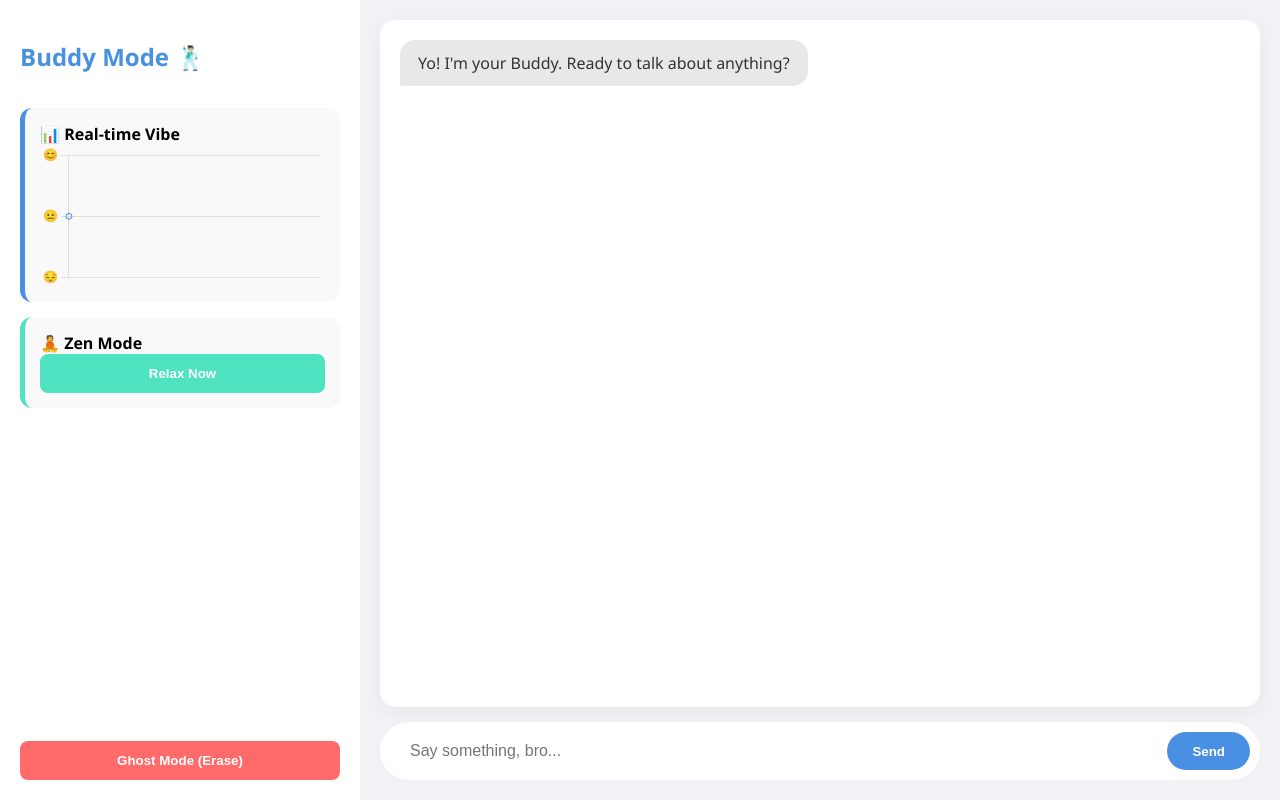
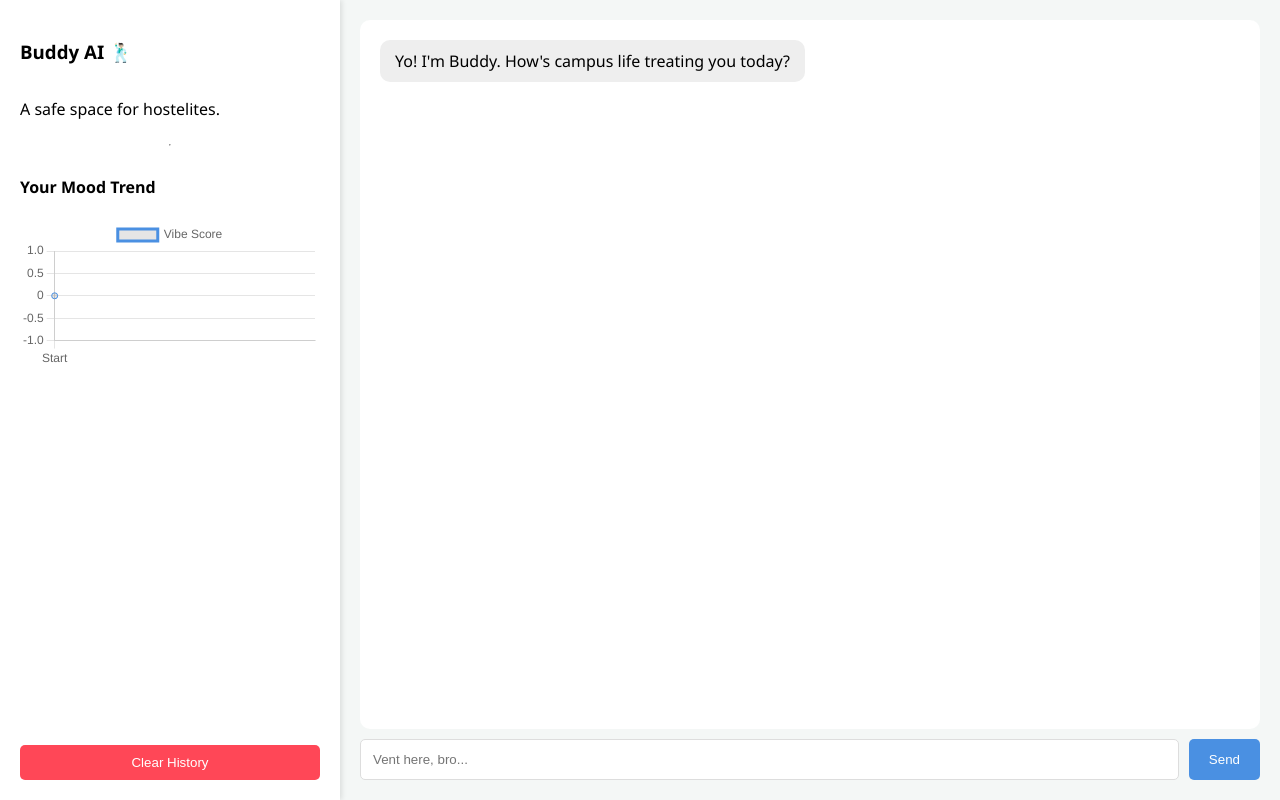
Before and after one commit to amirthas-a11y/mental-wellness-chatbot, a Flask app: page / in a window 1280 px wide. Run offline with Flask 3, Linux system fonts and the light colour scheme.

```diff
--- a/app.py
+++ b/app.py
@@ -1,17 +1,15 @@
 import os
 import sqlite3
-import uuid
-from datetime import datetime
 from flask import Flask, render_template, request, jsonify
 from google import genai
 from vaderSentiment.vaderSentiment import SentimentIntensityAnalyzer
 
 app = Flask(__name__)
 app.secret_key = os.environ.get("FLASK_SECRET", "wellness_buddy_2026")
-DB_PATH = "chats.db" # Updated to match your file name
+DB_PATH = "chat_history.db"
 
 analyzer = SentimentIntensityAnalyzer()
-MODEL_ID = "gemini-1.5-flash" # Higher quota for demo
+MODEL_ID = "gemini-1.5-flash" # Use 1.5 for the demo to avoid 429 errors
 
 def get_db():
     return sqlite3.connect(DB_PATH)
@@ -24,13 +22,13 @@ def index():
 def chat():
     user_data = request.json
     user_message = user_data.get("message", "").strip()
-    session_id = user_data.get("session_id", str(uuid.uuid4()))
 
     if not user_message:
         return jsonify({"response": "I'm listening, bro. Go ahead.", "score": 0})
 
     try:
         api_key = os.environ.get("GEMINI_API_KEY")
+        # Initialize the client inside the route to ensure it catches the key
         client = genai.Client(api_key=api_key)
 
         persona = "You are 'Buddy', a chill college companion. Use casual language (bro, yaar). Keep it brief."
@@ -44,19 +42,17 @@ def chat():
         vs = analyzer.polarity_scores(user_message)
         score = float(vs['compound'])
 
-        # Log to Database matching your exact schema
         with get_db() as conn:
             conn.execute(
-                "INSERT INTO chats (session_id, user_message, bot_response, sentiment_score, timestamp) VALUES (?, ?, ?, ?, ?)",
-                (session_id, user_message, bot_response, score, datetime.now().isoformat())
+                "INSERT INTO chats (user_message, bot_response, sentiment_score) VALUES (?, ?, ?)",
+                (user_message, bot_response, score)
             )
             conn.commit()
 
-        return jsonify({"response": bot_response, "score": score, "session_id": session_id})
+        return jsonify({"response": bot_response, "score": score})
 
     except Exception as e:
-        if "429" in str(e):
-            return jsonify({"response": "Too many requests! Wait 30 seconds, buddy.", "score": 0})
+        print(f"DEBUG ERROR: {e}") # This shows up in Render Logs
         return jsonify({"response": "Connection shaky, but I'm here.", "score": 0})
 
 if __name__ == "__main__":
--- a/flask.txt
+++ b/flask.txt
@@ -1,3 +1,5 @@
+
+
 flask
 google-genai
 vaderSentiment
--- a/templates/index.html
+++ b/templates/index.html
@@ -3,46 +3,39 @@
 <head>
     <meta charset="UTF-8">
     <meta name="viewport" content="width=device-width, initial-scale=1.0">
-    <title>Wellness Buddy | Gemini 2.0</title>
+    <title>Buddy AI | Wellness</title>
     <script src="https://cdn.jsdelivr.net/npm/chart.js"></script>
     <style>
-        :root { --primary: #4A90E2; --secondary: #50E3C2; --danger: #FF6B6B; --bg: #F4F7F6; }
-        body { font-family: 'Segoe UI', sans-serif; background: var(--bg); display: flex; height: 100vh; margin: 0; overflow: hidden; }
-        .sidebar { width: 320px; background: white; padding: 20px; box-shadow: 2px 0 10px rgba(0,0,0,0.05); display: flex; flex-direction: column; gap: 15px; }
-        .card { background: #f9f9f9; padding: 15px; border-radius: 12px; border-left: 5px solid var(--primary); }
-        .btn { width: 100%; padding: 12px; border-radius: 8px; border: none; cursor: pointer; font-weight: bold; transition: 0.3s; }
-        .main-chat { flex: 1; display: flex; flex-direction: column; padding: 20px; background: #F0F2F5; }
-        .chat-box { flex: 1; background: white; border-radius: 15px; box-shadow: 0 5px 20px rgba(0,0,0,0.05); overflow-y: auto; padding: 20px; display: flex; flex-direction: column; gap: 15px; }
-        .msg { padding: 12px 18px; border-radius: 15px; max-width: 80%; line-height: 1.4; word-wrap: break-word; }
-        .user { background: var(--primary); color: white; align-self: flex-end; border-bottom-right-radius: 2px; }
-        .bot { background: #E8E8E8; color: #333; align-self: flex-start; border-bottom-left-radius: 2px; }
-        .input-area { margin-top: 15px; display: flex; gap: 10px; background: white; padding: 10px; border-radius: 40px; }
-        input { flex: 1; padding: 10px 20px; border: none; outline: none; font-size: 16px; }
-        #zen-box { display: none; text-align: center; padding: 15px; background: #e0f7f1; border-radius: 10px; color: #2d6a4f; font-weight: bold; }
+        :root { --primary: #4A90E2; --bg: #F4F7F6; }
+        body { font-family: 'Segoe UI', sans-serif; background: var(--bg); display: flex; height: 100vh; margin: 0; }
+        .sidebar { width: 300px; background: white; padding: 20px; box-shadow: 2px 0 5px rgba(0,0,0,0.1); display: flex; flex-direction: column; }
+        .main-chat { flex: 1; display: flex; flex-direction: column; padding: 20px; }
+        .chat-box { flex: 1; background: white; border-radius: 10px; overflow-y: auto; padding: 20px; display: flex; flex-direction: column; gap: 10px; }
+        .msg { padding: 10px 15px; border-radius: 10px; max-width: 70%; word-wrap: break-word; }
+        .user { background: var(--primary); color: white; align-self: flex-end; }
+        .bot { background: #eee; align-self: flex-start; }
+        .input-area { margin-top: 10px; display: flex; gap: 10px; }
+        input { flex: 1; padding: 12px; border-radius: 5px; border: 1px solid #ddd; }
+        button { padding: 10px 20px; background: var(--primary); color: white; border: none; border-radius: 5px; cursor: pointer; }
+        button:disabled { background: #ccc; }
     </style>
 </head>
 <body>
     <div class="sidebar">
-        <h2 style="color: var(--primary);">Buddy Mode 🕺🏻</h2>
-        <div class="card">
-            <strong>📊 Real-time Vibe</strong>
-            <canvas id="moodChart" height="150"></canvas>
-        </div>
-        <div class="card" style="border-color: var(--secondary);">
-            <strong>🧘 Zen Mode</strong>
-            <div id="zen-box">Breathe in... Breathe out...</div>
-            <button class="btn" style="background: var(--secondary); color: white;" onclick="startZen()">Relax Now</button>
-        </div>
-        <button class="btn" style="background: var(--danger); color: white; margin-top: auto;" onclick="nukeHistory()">Ghost Mode (Erase)</button>
+        <h3>Buddy AI 🕺🏻</h3>
+        <p>A safe space for hostelites.</p>
+        <hr>
+        <h4>Your Mood Trend</h4>
+        <canvas id="moodChart"></canvas>
+        <button onclick="clearHistory()" style="margin-top:auto; background:#ff4757;">Clear History</button>
     </div>
-
     <div class="main-chat">
         <div class="chat-box" id="chat-box">
-            <div class="msg bot">Yo! I'm your Buddy. Ready to talk about anything?</div>
+            <div class="msg bot">Yo! I'm Buddy. How's campus life treating you today?</div>
         </div>
         <div class="input-area">
-            <input type="text" id="user-input" placeholder="Say something, bro..." onkeypress="if(event.key==='Enter') send()">
-            <button class="btn" style="width: auto; background: var(--primary); color: white; border-radius: 30px; padding: 10px 25px;" onclick="send()">Send</button>
+            <input type="text" id="user-input" placeholder="Vent here, bro..." onkeypress="if(event.key==='Enter') send()">
+            <button id="send-btn" onclick="send()">Send</button>
         </div>
     </div>
 
@@ -50,17 +43,19 @@
         const ctx = document.getElementById('moodChart').getContext('2d');
         let moodChart = new Chart(ctx, {
             type: 'line',
-            data: { labels: ['Start'], datasets: [{ data: [0], borderColor: '#4A90E2', tension: 0.4, fill: true, backgroundColor: 'rgba(74,144,226,0.1)' }] },
-            options: { plugins: { legend: false }, scales: { y: { min: -1, max: 1, ticks: { stepSize: 1, callback: v => v===1?'😊':v===0?'😐':v===-1?'😔':'' } }, x: { display: false } } }
+            data: { labels: ['Start'], datasets: [{ label: 'Vibe Score', data: [0], borderColor: '#4A90E2', tension: 0.3 }] },
+            options: { scales: { y: { min: -1, max: 1 } } }
         });
 
         async function send() {
             const input = document.getElementById("user-input");
+            const btn = document.getElementById("send-btn");
             const val = input.value.trim();
             if(!val) return;
 
             addMsg(val, 'user');
             input.value = "";
+            btn.disabled = true;
 
             try {
                 const res = await fetch("/chat", {
@@ -70,36 +65,30 @@
                 });
                 const data = await res.json();
                 addMsg(data.response, 'bot');
-                updateChart(data.score);
+
+                // Update Mood Chart
+                moodChart.data.labels.push('');
+                moodChart.data.datasets[0].data.push(data.score);
+                moodChart.update();
             } catch (e) {
-                addMsg("Arre yaar, check your internet. I'm stuck!", 'bot');
+                addMsg("Arre yaar, server is acting up. Try again?", 'bot');
+            } finally {
+                btn.disabled = false;
             }
         }
 
-        function addMsg(text, type) {
-            const box = document.getElementById("chat-box");
-            const div = document.createElement("div");
-            div.className = `msg ${type}`;
-            div.innerText = text;
-            box.appendChild(div);
-            box.scrollTop = box.scrollHeight;
+        function addMsg(t, type) {
+            const b = document.getElementById("chat-box");
+            const d = document.createElement("div");
+            d.className = `msg ${type}`;
+            d.innerText = t;
+            b.appendChild(d);
+            b.scrollTop = b.scrollHeight;
         }
 
-        function updateChart(score) {
-            moodChart.data.labels.push('');
-            moodChart.data.datasets[0].data.push(score);
-            moodChart.update();
-        }
-
-        function startZen() {
-            const box = document.getElementById("zen-box");
-            box.style.display = "block";
-            setTimeout(() => { box.style.display = "none"; }, 10000);
-        }
-
-        async function nukeHistory() {
-            if(confirm("Erase all evidence?")) {
-                await fetch("/clear_history", { method: "POST" });
+        async function clearHistory() {
+            if(confirm("Erase all our chats?")) {
+                await fetch("/clear_history", {method: "POST"});
                 location.reload();
             }
         }
```
